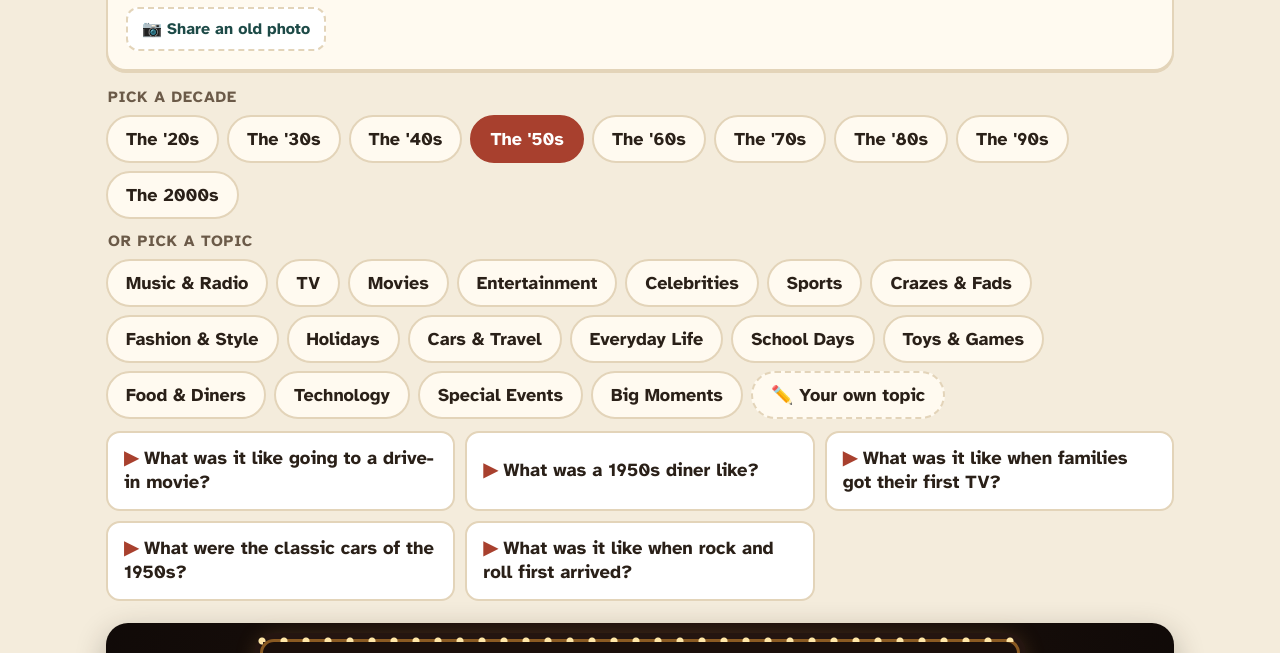
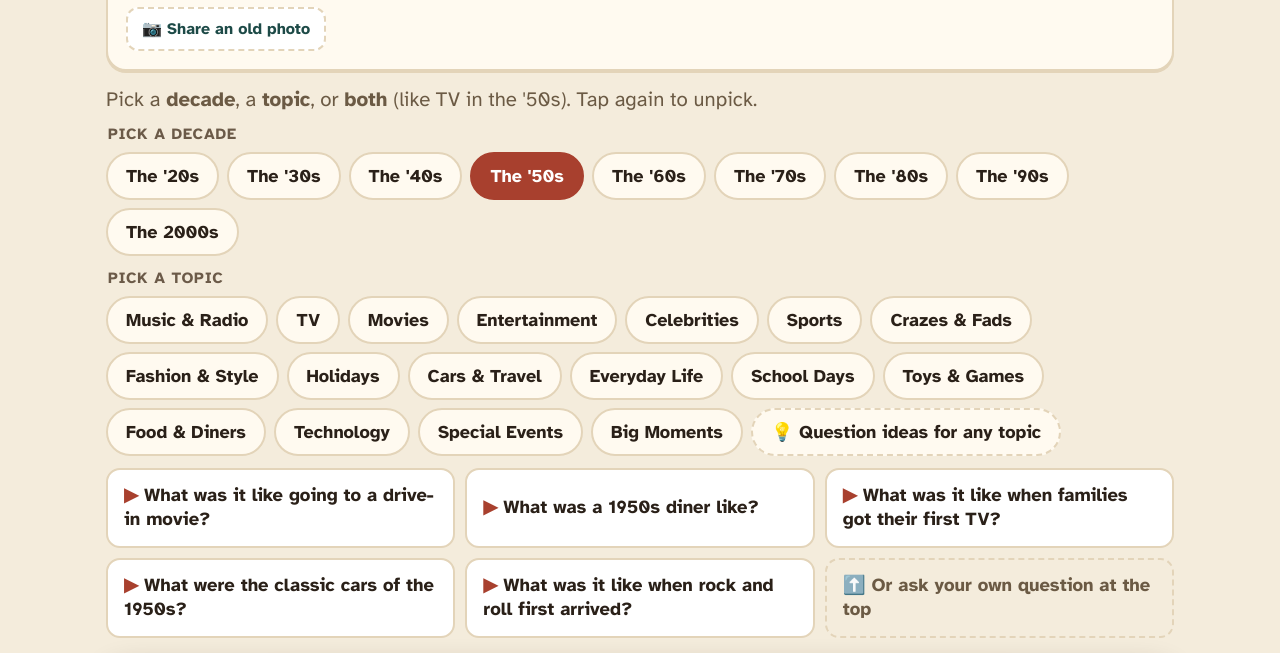
Before and after one commit to NuSpark-Wow/remember-when, a plain HTML site: page index.html in a window 1280 px wide. Shown: the part 403-1056 px from the top of the page. Drawn offline with Linux system fonts and the light colour scheme.

Commit message:
Add files via upload

```diff
--- a/index.html
+++ b/index.html
@@ -213,6 +213,10 @@ header{display:flex;flex-wrap:wrap;align-items:center;gap:14px 20px;margin-botto
 #replayAll{font-weight:800}
 #replayAll:disabled{opacity:.4}
 .tab.own{border-style:dashed}
+.howpick{margin:2px 0 10px;color:#6b5a44;font-size:1.02rem}
+.starter.fill{border-style:dashed}
+.starter.tip{border-style:dashed;background:transparent;color:#6b5a44;font-weight:700}
+.starter.tip::before,.starter.fill::before{display:none}
 .ownrow{display:flex;gap:10px;flex-wrap:wrap;grid-column:1/-1}
 .ownrow input{flex:1;min-width:200px;font:inherit;font-size:1.05rem;padding:12px 14px;border-radius:14px;border:2px solid #e3d3b8;background:#fffaf0;color:inherit}
 .ownrow input:focus{outline:none;border-color:#a8402e}
@@ -251,9 +255,10 @@ header{display:flex;flex-wrap:wrap;align-items:center;gap:14px 20px;margin-botto
   </section>
 
   <section class="pick" aria-label="Ideas to explore">
+    <p class="howpick">Pick a <b>decade</b>, a <b>topic</b>, or <b>both</b> (like TV in the '50s). Tap again to unpick.</p>
     <h2>Pick a decade</h2>
     <div class="tabs" id="decades"></div>
-    <h2>Or pick a topic</h2>
+    <h2>Pick a topic</h2>
     <div class="tabs" id="topics"></div>
     <div class="starters" id="starters"></div>
   </section>
@@ -344,8 +349,8 @@ const DECADES = {
 };
 const TOPICS = {
   "Music & Radio": ["What was it like listening to a jukebox?", "What was a transistor radio?", "What were record stores like?", "What were 45s and LPs?", "What was it like listening to radio shows before TV?"],
-  "TV": ["What were Saturday morning cartoons like?", "What were the first kids' TV shows like Howdy Doody?", "What was it like adjusting rabbit-ear antennas?", "Why did TV stations sign off at night?", "What were TV dinners?"],
-  "Movies": ["What were the old movie palaces like?", "What were Saturday matinees like for kids?", "What was it like going to a drive-in movie?", "What were the big Hollywood musicals like?", "What was it like when Jaws and Star Wars started the blockbuster era?"],
+  "TV": ["What were Saturday morning cartoons like?", "What were the first kids' TV shows like Howdy Doody?", "What was it like adjusting rabbit-ear antennas?", "Why did TV stations sign off at night?", { fill: "Tell me about the TV show ", label: "✏️ Tell me about a TV show…" }],
+  "Movies": [{ fill: "Tell me about the movie ", label: "✏️ Tell me about a movie…" }, "What were Saturday matinees like for kids?", "What was it like going to a drive-in movie?", "What were the big Hollywood musicals like?", "What was it like when Jaws and Star Wars started the blockbuster era?"],
   "Entertainment": ["What were vaudeville shows like?", "What was it like when the circus came to town?", "What were amusement parks like years ago?", "What was The Ed Sullivan Show?", "What were game shows like on early TV?"],
   "Celebrities": ["What was it like when Elvis Presley first became famous?", "Who was Lucille Ball?", "What was Frank Sinatra like in his heyday?", "What was Johnny Carson's Tonight Show like?", "What was it like when Marilyn Monroe was a star?"],
   "Sports": ["What was baseball like in Babe Ruth's day?", "What was it like watching Muhammad Ali fight?", "What was the 1980 Miracle on Ice?", "What was Wilt Chamberlain's 100-point game?", "What was it like going to a ballgame in the 1950s?"],
@@ -361,16 +366,22 @@ const TOPICS = {
   "Special Events": ["What was Live Aid like in 1985?", "What was the 1964 World's Fair like?", "What was the 1976 Bicentennial like?", "What was the 1984 Los Angeles Olympics like?", "What was Hands Across America in 1986?"],
   "Big Moments": ["What was V-J Day like in 1945?", "What was it like when the Beatles first came to America?", "What was Woodstock like?", "What was the first Earth Day like?", "What was it like when the Berlin Wall fell?"]
 };
-let activeTab = "The '50s";
+// A decade, a topic, or both. Both together gets questions made for that pair (like TV in the 1950s).
+let pickDecade = "The '50s", pickTopic = "", ownMode = false;
+const decadeWords = d => d === "The 2000s" ? "the 2000s" : d.replace(/^The '(\d0)s$/, (m, n) => "the 19" + n + "s");
 function renderTabs(){
-  const mk = (box, obj) => { box.innerHTML = ""; Object.keys(obj).forEach(k => { const b = document.createElement("button"); b.className = "tab" + (k === activeTab ? " on" : ""); b.textContent = k; b.onclick = () => { activeTab = k; renderTabs(); }; box.appendChild(b); }); };
-  mk($("decades"), DECADES); mk($("topics"), TOPICS);
-  // "Your own topic": type any topic and get 5 questions about it
-  const own = document.createElement("button"); own.className = "tab own" + (activeTab === OWN ? " on" : ""); own.textContent = "✏️ Your own topic";
-  own.onclick = () => { activeTab = OWN; renderTabs(); setTimeout(() => { const i = $("ownTopic"); if (i) i.focus({ preventScroll: true }); }, 50); };
+  const mk = (box, obj, isDecade) => { box.innerHTML = ""; Object.keys(obj).forEach(k => {
+    const b = document.createElement("button"); const on = !ownMode && (isDecade ? pickDecade === k : pickTopic === k);
+    b.className = "tab" + (on ? " on" : ""); b.textContent = k; b.setAttribute("aria-pressed", on ? "true" : "false");
+    b.onclick = () => { ownMode = false; if (isDecade) pickDecade = pickDecade === k ? "" : k; else pickTopic = pickTopic === k ? "" : k; renderTabs(); };
+    box.appendChild(b); }); };
+  mk($("decades"), DECADES, true); mk($("topics"), TOPICS, false);
+  // "Question ideas for any topic": type any topic and get 5 questions about it
+  const own = document.createElement("button"); own.className = "tab own" + (ownMode ? " on" : ""); own.textContent = "💡 Question ideas for any topic";
+  own.onclick = () => { ownMode = !ownMode; renderTabs(); if (ownMode) setTimeout(() => { const i = $("ownTopic"); if (i) i.focus({ preventScroll: true }); }, 50); };
   $("topics").appendChild(own);
   $("starters").innerHTML = "";
-  if (activeTab === OWN) {
+  if (ownMode) {
     const row = document.createElement("div"); row.className = "ownrow";
     row.innerHTML = '<input id="ownTopic" type="text" maxlength="80" aria-label="Type any topic" enterkeyhint="go"><button id="ownGo" class="go">Show me questions</button>';
     $("starters").appendChild(row);
@@ -381,12 +392,58 @@ function renderTabs(){
     if (ownLast.topic) { $("ownTopic").value = ownLast.topic; paintOwn(ownLast.qs); }
     return;
   }
-  const list = DECADES[activeTab] || TOPICS[activeTab] || [];
+  if (pickDecade && pickTopic) { comboStarters(pickTopic, pickDecade); return; }
+  const list = DECADES[pickDecade] || TOPICS[pickTopic] || [];
+  if (!list.length) { const n = document.createElement("div"); n.className = "ownwait"; n.textContent = "Pick a decade or a topic to see some ideas."; $("starters").appendChild(n); }
   list.forEach(q => $("starters").appendChild(starterBtn(q)));
+  addTip();
+}
+function addTip(){
+  // last box: a reminder that the big box at the top takes any question
+  const tip = document.createElement("button"); tip.className = "starter tip"; tip.textContent = "⬆️ Or ask your own question at the top";
+  tip.onclick = () => focusAsk("", "Type any question, then tap Show me.");
+  $("starters").appendChild(tip);
+}
+// Both picked: 5 questions made for that pair, plus the TV/movie fill-in when it fits
+const comboCache = new Map();
+async function comboStarters(topic, decade){
+  const key = topic + "|" + decade, label = topic + " in " + decadeWords(decade);
+  const paint = qs => {
+    if (pickTopic !== topic || pickDecade !== decade || ownMode) return;
+    $("starters").innerHTML = "";
+    const fill = (TOPICS[topic] || []).find(x => x && x.fill);
+    qs.slice(0, fill ? 4 : 5).forEach(q => $("starters").appendChild(starterBtn(q)));   // keeps an even 6 boxes
+    if (fill) $("starters").appendChild(starterBtn(fill));
+    addTip();
+  };
+  if (comboCache.has(key)) return paint(comboCache.get(key));
+  $("starters").innerHTML = '<div class="ownwait">Finding questions about ' + label.replace(/[<>&]/g, "") + '…</div>';
+  try {
+    const r = await fetch("/api/ask?part=starters&topic=" + encodeURIComponent(label));
+    const d = await r.json();
+    if (!r.ok || !Array.isArray(d.questions) || !d.questions.length) throw new Error("none");
+    comboCache.set(key, d.questions); paint(d.questions);
+  } catch (e) {
+    // fall back to the topic's own questions so there is always something to tap
+    paint((TOPICS[topic] || []).filter(x => typeof x === "string"));
+  }
+}
+// Puts the cursor in the big question box (optionally with words already typed) and brings it into view
+function focusAsk(text, hint){
+  const q = $("q");
+  q.value = text || "";
+  const box = document.querySelector(".ask");
+  if (box) toTop(box.getBoundingClientRect().top + window.pageYOffset);
+  setTimeout(() => { try { q.focus({ preventScroll: true }); q.setSelectionRange(q.value.length, q.value.length); } catch(e) {} }, 350);
+  if (hint) $("hint").textContent = hint;
 }
 const OWN = "__own__";
 let ownLast = { topic: "", qs: [] };
-function starterBtn(q){ const b = document.createElement("button"); b.className = "starter"; b.textContent = q; b.onclick = () => { unlock(); $("q").value = q; ask(q); }; return b; }
+function starterBtn(q){
+  const b = document.createElement("button"); b.className = "starter";
+  if (q && q.fill) { b.classList.add("fill"); b.textContent = q.label; b.onclick = () => focusAsk(q.fill, "Type the name, then tap Show me."); return b; }
+  b.textContent = q; b.onclick = () => { unlock(); $("q").value = q; ask(q); }; return b;
+}
 function paintOwn(qs){
   const box = $("ownList"); if (!box) return; box.innerHTML = "";
   qs.forEach(q => box.appendChild(starterBtn(q)));
```
